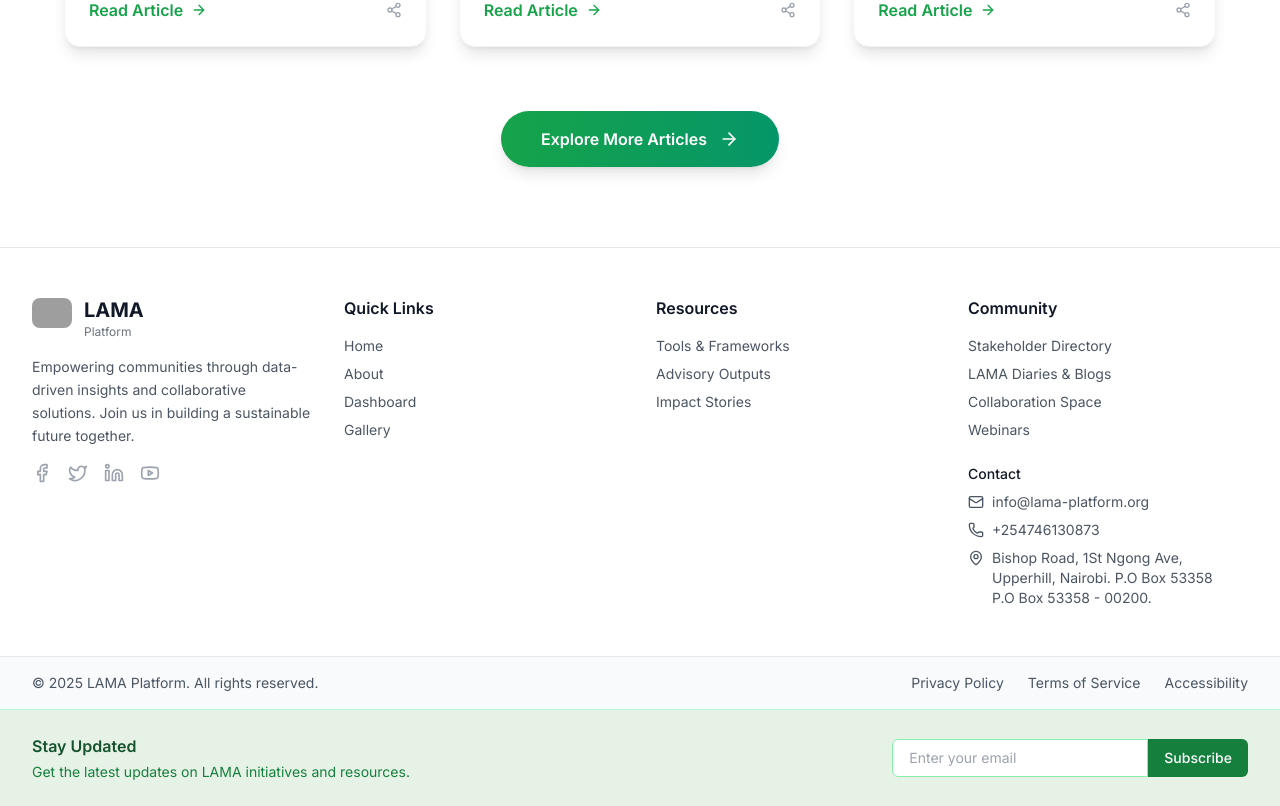
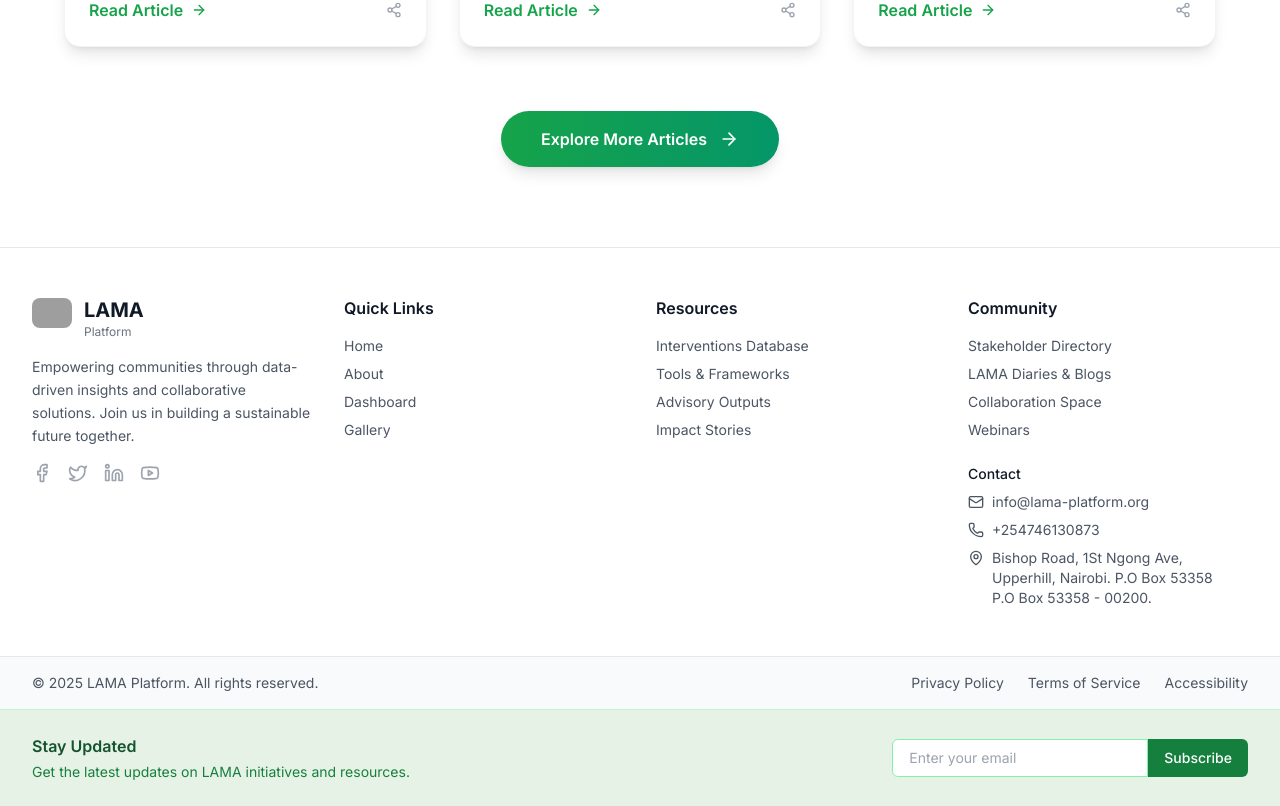
Before and after one commit to njerimuiruri/lama, a Next.js app: page / in a window 1280 px wide. Shown: the part 6827-7633 px from the top of the page. Built offline with nearby package versions, Linux system fonts and the light colour scheme; grey boxes are pictures that could not be loaded.

Commit message:
code updaes

```diff
--- a/src/components/Footer/footer.js
+++ b/src/components/Footer/footer.js
@@ -31,10 +31,10 @@ const LamaFooter = () => {
   ];
 
   const resources = [
-    // {
-    //   name: "Interventions Database",
-    //   href: "/resources/interventions-database",
-    // },
+    {
+      name: "Interventions Database",
+      href: "/resources/interventions-database",
+    },
     { name: "Tools & Frameworks", href: "/resources/tools-frameworks" },
     { name: "Advisory Outputs", href: "/resources/advisory-outputs" },
     { name: "Impact Stories", href: "/dashboard/impact-stories" },
--- a/src/components/Navbar/navbar.js
+++ b/src/components/Navbar/navbar.js
@@ -86,11 +86,11 @@ const LamaNavbar = () => {
       icon: <Database className="w-4 h-4" />,
       href: "/resources",
       subItems: [
-        // {
-        //   name: "LLA Interventions Database",
-        //   href: "/resources/interventions-database",
-        //   description: "Projects & lessons learned",
-        // },
+        {
+          name: "LLA Interventions Database",
+          href: "/resources/interventions-database",
+          description: "Projects & lessons learned",
+        },
         {
           name: "Tools & Frameworks",
           href: "/resources/tools-frameworks",
```
